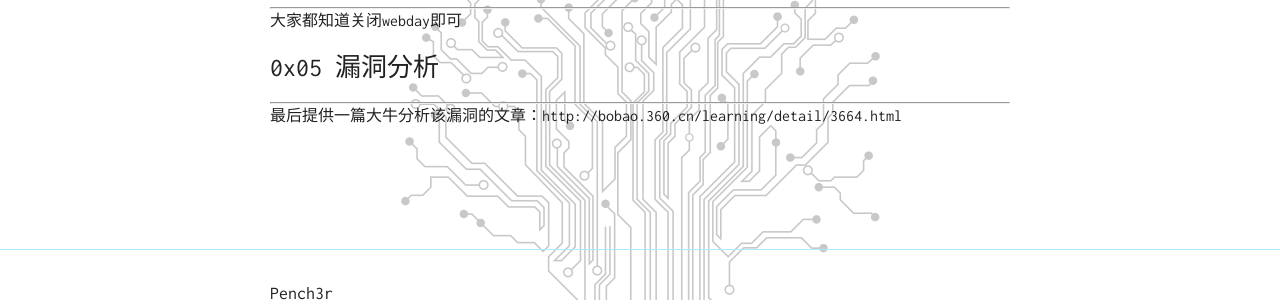
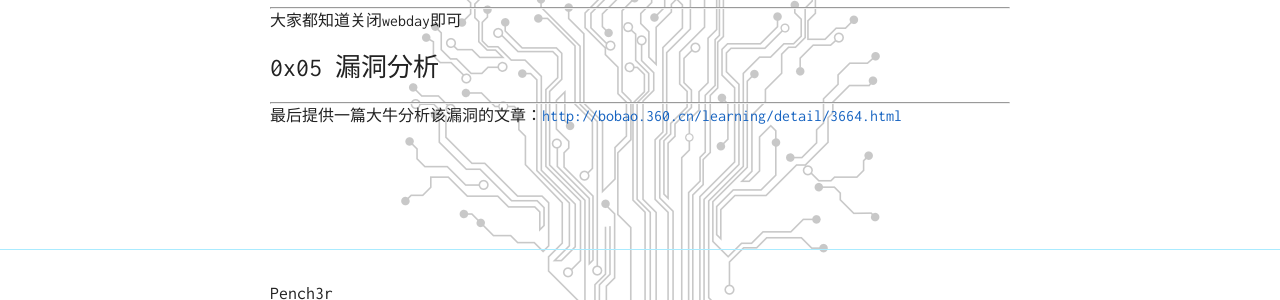
Before and after one commit to pench3r/OldBlog, a Jekyll site: the page built from _posts/2017-03-31-IIS6.0-POC&EXP.md, in a window 1280 px wide. Shown: the part 1149-1449 px from the top of the page. Built offline with Jekyll 4.4.1, drawn with Linux system fonts in a browser that asks for light colours; comment, search, counter and statistics services are not loaded; part of the change alters nothing that is shown.

Commit message:
Update 2017-03-31-IIS6.0-POC&EXP.md

```diff
--- a/_posts/2017-03-31-IIS6.0-POC&EXP.md
+++ b/_posts/2017-03-31-IIS6.0-POC&EXP.md
@@ -51,4 +51,4 @@ title: "CVE-2017-7269 POC & EXP 一些分享"
 ### 0x05 漏洞分析 ###
 ---
 
-最后提供一篇大牛分析该漏洞的文章：http://bobao.360.cn/learning/detail/3664.html
+最后提供一篇大牛分析该漏洞的文章：[http://bobao.360.cn/learning/detail/3664.html](http://bobao.360.cn/learning/detail/3664.html)
```
